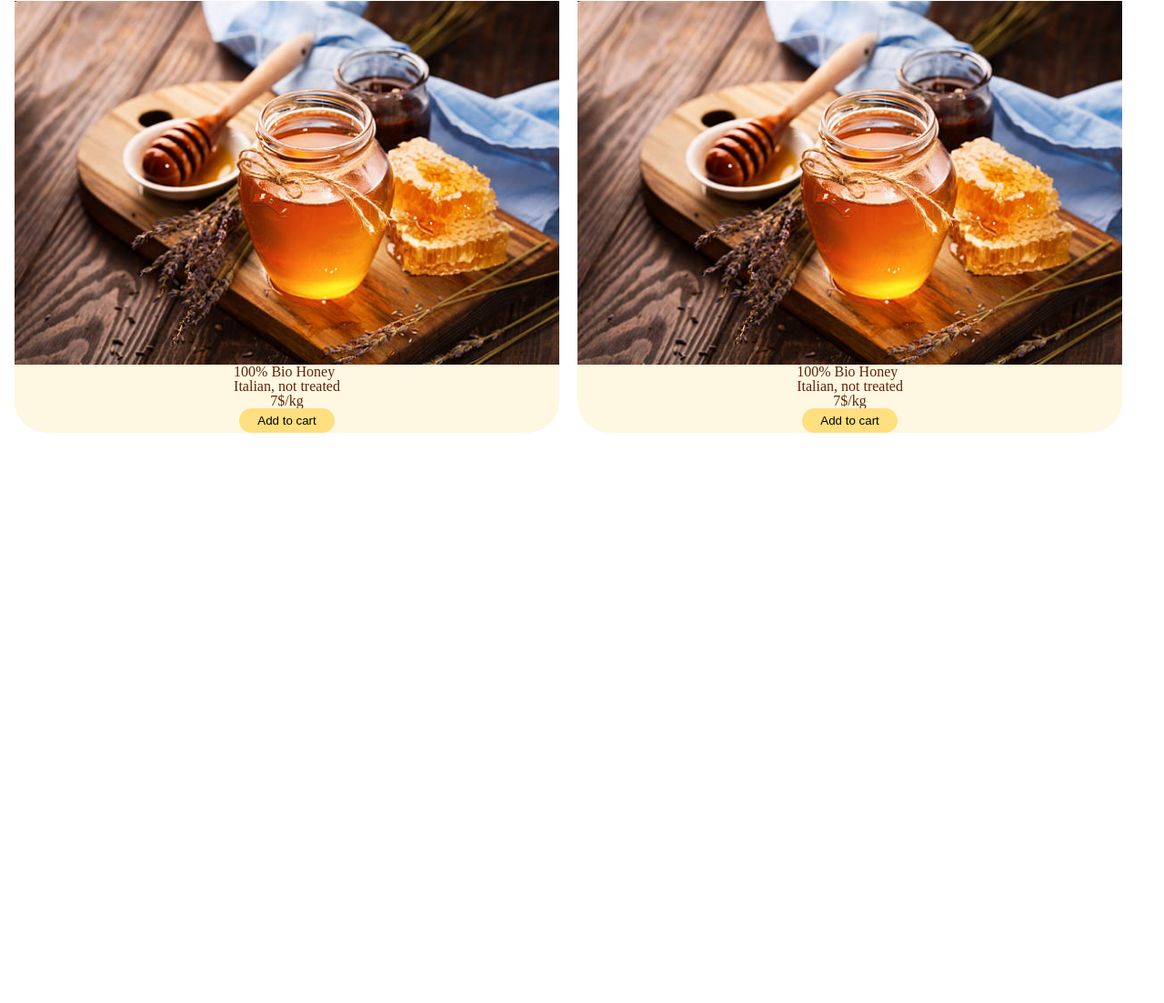
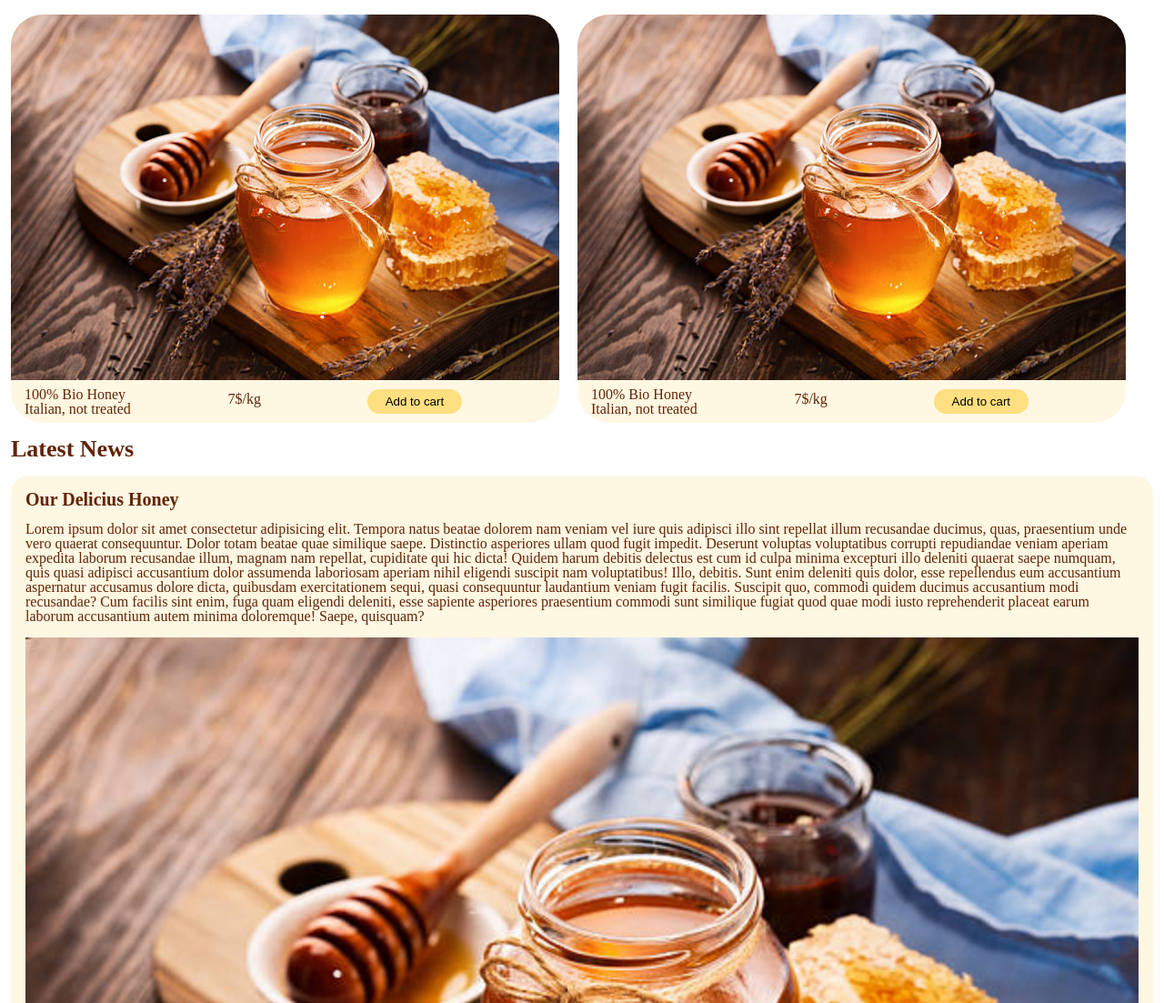
Before and after one commit to Tamiele/u2-w1-d3-flex, a plain HTML site: page index.html in a window 1280 px wide. Shown: the part 597-1700 px from the top of the page at 91% size. Before the commit the page ends 1089 px from the top, so only its background shows below. Drawn offline with Linux system fonts and the light colour scheme.

Commit message:
modifiche

```diff
--- a/assets/css/style.css
+++ b/assets/css/style.css
@@ -1,3 +1,4 @@
+/*---------------------------------------------------------------*/
 body {
   height: 100vh;
   width: 100%;
@@ -13,6 +14,7 @@ header {
 nav ul {
   display: flex;
   justify-content: center;
+  gap: 5px;
 }
 ul li img {
   max-width: 25px;
@@ -26,18 +28,21 @@ nav ul li {
   align-items: center;
 }
 main {
-  padding: 1rem;
+  padding: 12px;
 }
-
+h1 {
+  margin-bottom: 1.5rem;
+  font-size: 36px;
+  font-weight: bold;
+}
 .containerCard {
   display: flex;
   flex-wrap: wrap;
   gap: 20px;
 }
 .card {
-  align-items: center;
-  flex-direction: column;
   display: flex;
+  flex-wrap: wrap;
   width: 48%;
   border-radius: 35px;
   background-color: #fef7e2;
@@ -45,10 +50,17 @@ main {
 
 .card img {
   width: 100%;
+  border-top-right-radius: 35px;
+  border-top-left-radius: 35px;
 }
 .textCard {
+  margin-top: 8px;
+  margin-left: 15px;
 }
 .price {
+  margin-top: 13px;
+  margin-left: auto;
+  margin-right: 10px;
 }
 
 .buttonCard {
@@ -57,4 +69,27 @@ main {
   border: none;
   padding-inline: 20px;
   padding-block: 6px;
+  margin-inline: auto;
+  margin-block: 10px;
 }
+
+h2 {
+  margin-block: 1rem;
+  font-size: 26px;
+  font-weight: bold;
+}
+article {
+  gap: 15px;
+  border-radius: 20px;
+  padding: 1rem;
+  display: flex;
+  flex-direction: column;
+  background-color: #fef7e2;
+}
+article h3 {
+  font-size: 20px;
+  font-weight: bold;
+}
+article img {
+  width: 100%;
+}
--- a/index.html
+++ b/index.html
@@ -13,7 +13,7 @@
         <ul>
           <li>Our Honey</li>
           <li>Trace Honey</li>
-          <li><img src="./assets/imgs/logo.png" alt="" /><span>Shop</span></li>
+          <li><img src="./assets/imgs/logo.png" alt="" /> <span>Shop</span></li>
           <li>Facilities</li>
           <li>Contacts</li>
         </ul>
@@ -59,12 +59,31 @@
           <button class="buttonCard">Add to cart</button>
         </div>
       </div>
-      <!-- <h2></h2>
+      <h2>Latest News</h2>
       <article>
-        <h3></h3>
-        <p></p>
+        <h3>Our Delicius Honey</h3>
+        <p>
+          Lorem ipsum dolor sit amet consectetur adipisicing elit. Tempora natus
+          beatae dolorem nam veniam vel iure quis adipisci illo sint repellat
+          illum recusandae ducimus, quas, praesentium unde vero quaerat
+          consequuntur. Dolor totam beatae quae similique saepe. Distinctio
+          asperiores ullam quod fugit impedit. Deserunt voluptas voluptatibus
+          corrupti repudiandae veniam aperiam expedita laborum recusandae illum,
+          magnam nam repellat, cupiditate qui hic dicta! Quidem harum debitis
+          delectus est cum id culpa minima excepturi illo deleniti quaerat saepe
+          numquam, quis quasi adipisci accusantium dolor assumenda laboriosam
+          aperiam nihil eligendi suscipit nam voluptatibus! Illo, debitis. Sunt
+          enim deleniti quis dolor, esse repellendus eum accusantium aspernatur
+          accusamus dolore dicta, quibusdam exercitationem sequi, quasi
+          consequuntur laudantium veniam fugit facilis. Suscipit quo, commodi
+          quidem ducimus accusantium modi recusandae? Cum facilis sint enim,
+          fuga quam eligendi deleniti, esse sapiente asperiores praesentium
+          commodi sunt similique fugiat quod quae modi iusto reprehenderit
+          placeat earum laborum accusantium autem minima doloremque! Saepe,
+          quisquam?
+        </p>
         <img src="./assets/imgs/honey.jpg" alt="" />
-      </article> -->
+      </article>
     </main>
   </body>
 </html>
```
